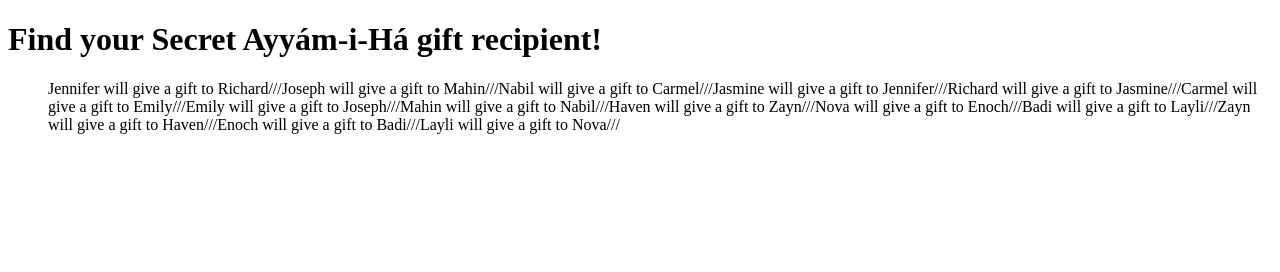
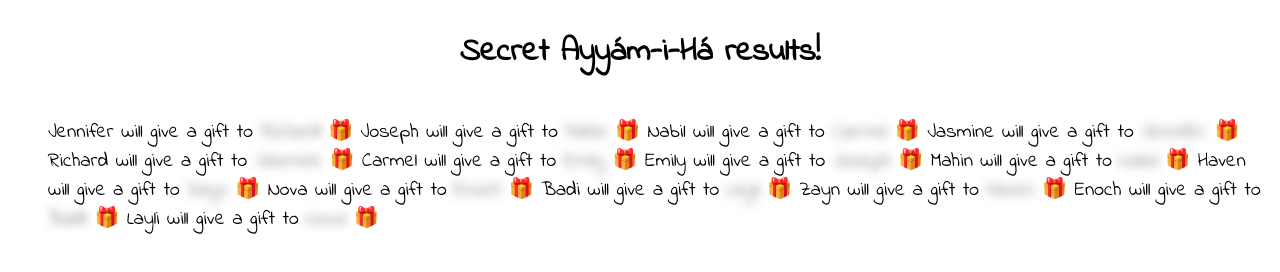
Before and after one commit to joeklein9/secret-ayyamiha, a plain HTML site: page index.html in a window 1280 px wide. Drawn offline with Linux system fonts and the light colour scheme.

Commit message:
almost done

```diff
--- a/index.html
+++ b/index.html
@@ -5,11 +5,15 @@
     <meta http-equiv="X-UA-Compatible" content="IE=edge">
     <meta name="viewport" content="width=device-width, initial-scale=1.0">
     <title>Secret Ayyám-i-Há</title>
+    <link rel="preconnect" href="https://fonts.googleapis.com">
+    <link rel="preconnect" href="https://fonts.gstatic.com" crossorigin>
+    <link href="https://fonts.googleapis.com/css2?family=Indie+Flower&display=swap" rel="stylesheet">
+
     <link rel="stylesheet" href="style.css">
 </head>
 <body>
     <div class = "container">
-        <h1>Find your Secret Ayyám-i-Há gift recipient!</h1>
+        <h1>Secret Ayyám-i-Há results!</h1>
 
         <ul id = "results-container"></ul>
     </div>
--- a/script.js
+++ b/script.js
@@ -196,7 +196,7 @@ function shuffleArray(array) {
     const pairs = adultPairs.concat(childPairs);
 
     pairs.forEach(pair => {
-        document.getElementById("results-container").textContent += `${pair.giver.name} will give a gift to ${pair.recipient.name}///`;
+        document.getElementById("results-container").innerHTML += `${pair.giver.name} will give a gift to <span class="covered">${pair.recipient.name}</span> 🎁 `;
       });
 
     return pairs;
@@ -204,3 +204,15 @@ function shuffleArray(array) {
   }
 
   pairPeople(people)
+
+
+const coveredRecipients = document.querySelectorAll(".covered");
+
+coveredRecipients.forEach(recipient => {
+  recipient.addEventListener("click", () => {
+    recipient.classList.remove("covered");
+    setTimeout(function () {
+      recipient.classList.add("covered");
+    }, 3000);
+  });
+});
--- a/style.css
+++ b/style.css
@@ -0,0 +1,23 @@
+.covered {
+    color: transparent;
+    text-shadow: 0 0 10px rgba(0,0,0,0.5);
+    cursor: pointer;
+  }
+
+h1 {
+    text-align:center;
+}
+
+
+.container {
+    display:flex;
+    flex-direction:column;
+    font-family: 'Indie Flower', cursive;
+
+
+}
+
+#results-container {
+    font-family: 'Indie Flower', cursive;
+    font-size:20px;
+}
```
